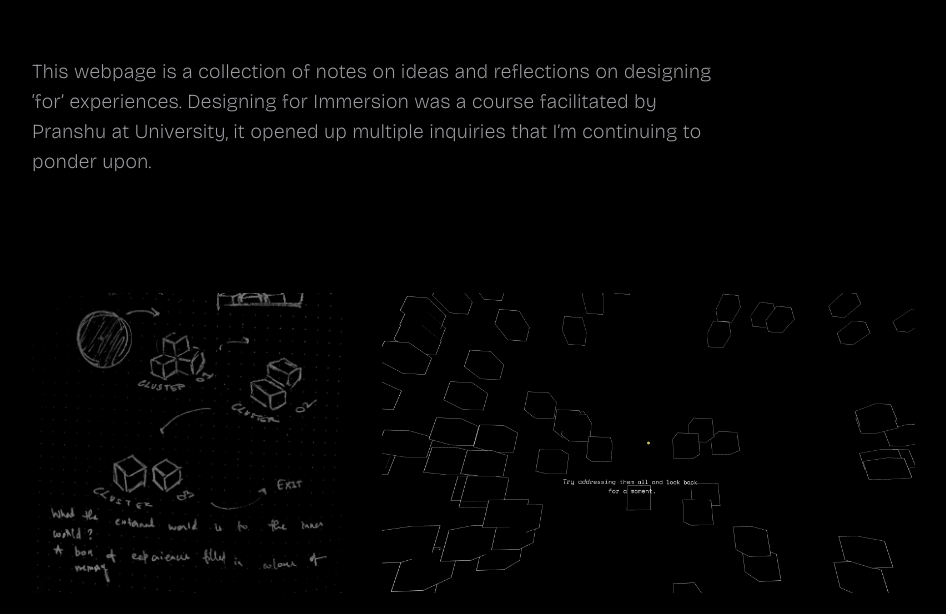
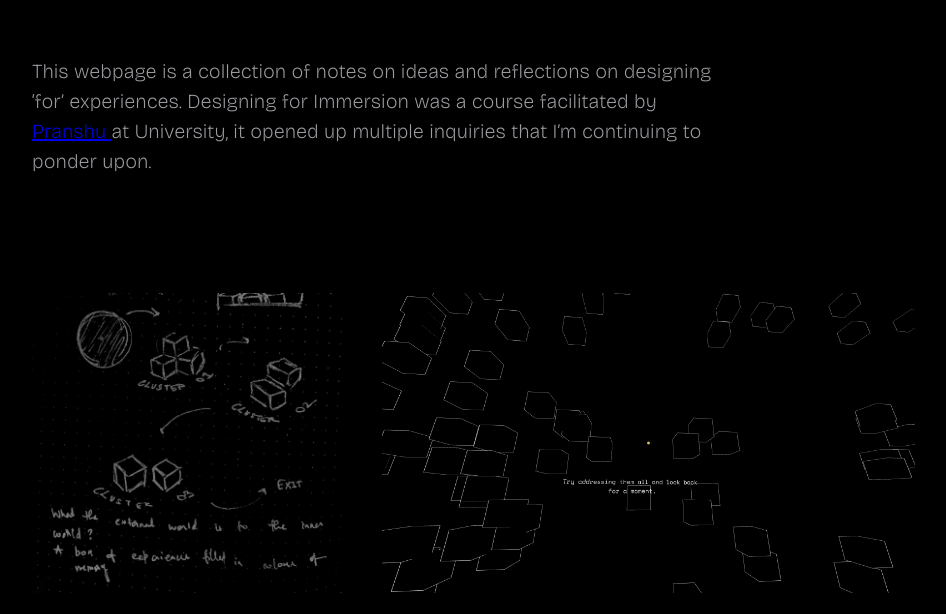
Before and after one commit to Kirthana03/Experiments-for-Immersion, a plain HTML site: page index.html in a window 1280 px wide. Shown: the part 186-800 px from the top of the page, without its empty margins (168-1114 px from the left). Drawn offline with nearby package versions, Linux system fonts and the light colour scheme.

Commit message:
Update index.html

```diff
--- a/index.html
+++ b/index.html
@@ -35,7 +35,7 @@
             <h1>Experiments for Immersion</h1>
             <h2>This webpage is a collection of notes on ideas and reflections on designing ‘for’ experiences.
 
-                Designing for Immersion was a course facilitated by Pranshu at University, it opened up multiple inquiries that I’m continuing to ponder upon.</h2>
+                Designing for Immersion was a course facilitated by <a href= "https://wittywit.com/" > Pranshu </a> at University, it opened up multiple inquiries that I’m continuing to ponder upon.</h2>
             <div class="intimages">
                 <div>
                     <img id="D2" src="Assets/P1.jpg">
```
